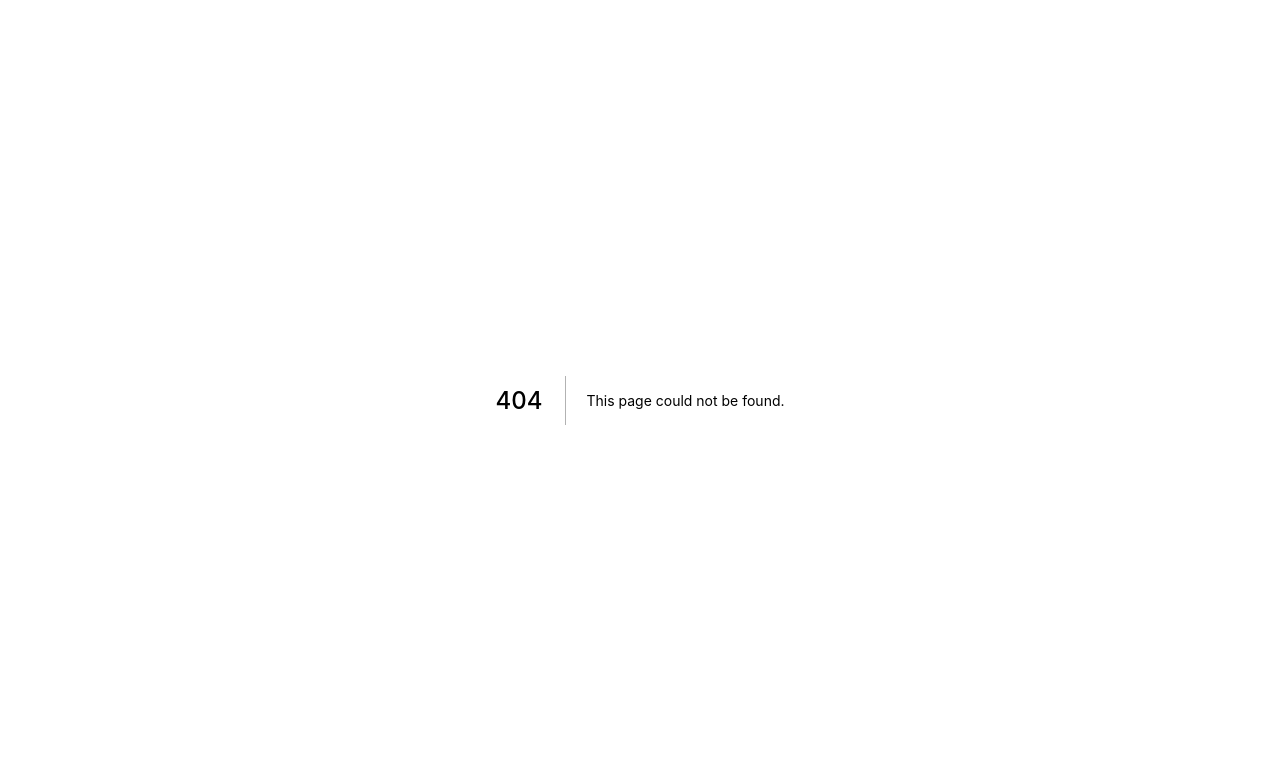
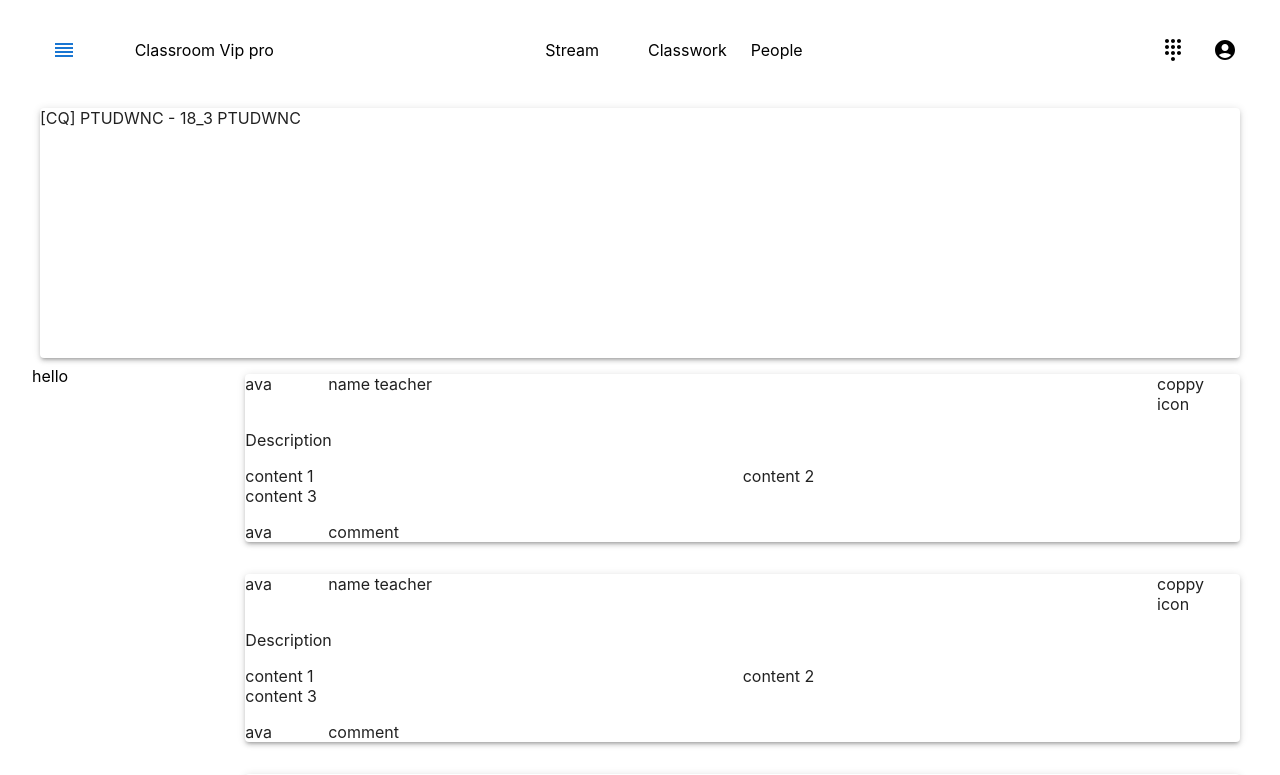
Before and after one commit to web-nangcao/classroom, a Next.js app: page /classroom/detail in a window 1280 px wide. Before the commit this address had no page. Shown: the top 775 px of the page. Built offline with nearby package versions, Linux system fonts and the light colour scheme.

Commit message:
basic class detail UI

```diff
--- /dev/null
+++ b/components/classroom/detail/bannerClassDetail.js
@@ -0,0 +1,23 @@
+import * as React from "react";
+import Box from "@mui/material/Box";
+import Paper from "@mui/material/Paper";
+import Grid from "@mui/material/Grid";
+
+export default function SimplePaper() {
+  return (
+    <Box
+      sx={{
+        display: "flex",
+        flexWrap: "wrap",
+        "& > :not(style)": {
+          m: 1,
+          width: "100%",
+          height: "250px",
+        },
+        verticalAlign: "bottom",
+      }}
+    >
+      <Paper elevation={3}>[CQ] PTUDWNC - 18_3 PTUDWNC</Paper>
+    </Box>
+  );
+}
--- /dev/null
+++ b/components/classroom/detail/lesson.js
@@ -0,0 +1,59 @@
+import * as React from "react";
+import Box from "@mui/material/Box";
+import Paper from "@mui/material/Paper";
+import Grid from "@mui/material/Grid";
+
+export default function SimplePaper() {
+  return (
+    <Box
+      sx={{
+        display: "flex",
+        flexWrap: "wrap",
+        "& > :not(style)": {
+          m: 1,
+          width: "100%",
+          height: "auto",
+        },
+      }}
+    >
+      <Paper elevation={3}>
+        <Grid container spacing={2}>
+          <Grid item container xs={12}>
+            <Grid item xs={1}>
+              ava
+            </Grid>
+            <Grid item xs={10}>
+              name teacher
+            </Grid>
+            <Grid item xs={1}>
+              coppy icon
+            </Grid>
+          </Grid>
+          <Grid item xs={12}>
+            {" "}
+            Description
+          </Grid>
+          <Grid item container xs={12}>
+            <Grid item xs={6}>
+              content 1
+            </Grid>
+            <Grid item xs={6}>
+              content 2
+            </Grid>
+            <Grid item xs={6}>
+              content 3
+            </Grid>
+          </Grid>
+          <Grid item container xs={12}>
+            <Grid item xs={1}>
+              ava
+            </Grid>
+            <Grid item xs={11}>
+              comment
+            </Grid>
+          </Grid>
+        </Grid>
+      </Paper>
+    </Box>
+  );
+}
--- /dev/null
+++ b/components/topBarClassDetail/drawerLeftSide.js
@@ -0,0 +1,82 @@
+import * as React from "react";
+import Box from "@mui/material/Box";
+import Drawer from "@mui/material/Drawer";
+import Button from "@mui/material/Button";
+import List from "@mui/material/List";
+import Divider from "@mui/material/Divider";
+import ListItem from "@mui/material/ListItem";
+import ListItemIcon from "@mui/material/ListItemIcon";
+import ListItemText from "@mui/material/ListItemText";
+import InboxIcon from "@mui/icons-material/MoveToInbox";
+import MailIcon from "@mui/icons-material/Mail";
+import ReorderIcon from "@mui/icons-material/Reorder";
+
+export default function TemporaryDrawer() {
+  const [state, setState] = React.useState({
+    top: false,
+    left: false,
+    bottom: false,
+    right: false,
+  });
+
+  const toggleDrawer = (anchor, open) => (event) => {
+    if (
+      event.type === "keydown" &&
+      (event.key === "Tab" || event.key === "Shift")
+    ) {
+      return;
+    }
+
+    setState({ ...state, [anchor]: open });
+  };
+
+  const list = (anchor) => (
+    <Box
+      sx={{ width: anchor === "top" || anchor === "bottom" ? "auto" : 250 }}
+      role="presentation"
+      onClick={toggleDrawer(anchor, false)}
+      onKeyDown={toggleDrawer(anchor, false)}
+    >
+      <List>
+        {["Inbox", "Starred", "Send email", "Drafts"].map((text, index) => (
+          <ListItem button key={text}>
+            <ListItemIcon>
+              {index % 2 === 0 ? <InboxIcon /> : <MailIcon />}
+            </ListItemIcon>
+            <ListItemText primary={text} />
+          </ListItem>
+        ))}
+      </List>
+      <Divider />
+      <List>
+        {["All mail", "Trash", "Spam"].map((text, index) => (
+          <ListItem button key={text}>
+            <ListItemIcon>
+              {index % 2 === 0 ? <InboxIcon /> : <MailIcon />}
+            </ListItemIcon>
+            <ListItemText primary={text} />
+          </ListItem>
+        ))}
+      </List>
+    </Box>
+  );
+
+  return (
+    <div>
+      {["left"].map((anchor) => (
+        <React.Fragment key={anchor}>
+          <Button onClick={toggleDrawer(anchor, true)}>
+            <ReorderIcon></ReorderIcon>
+          </Button>
+          <Drawer
+            anchor={anchor}
+            open={state[anchor]}
+            onClose={toggleDrawer(anchor, false)}
+          >
+            {list(anchor)}
+          </Drawer>
+        </React.Fragment>
+      ))}
+    </div>
+  );
+}
--- /dev/null
+++ b/components/topBarClassDetail/topBarClassDetail.js
@@ -0,0 +1,71 @@
+import React, { useState } from "react";
+
+import Grid from "@mui/material/Grid";
+import Box from "@mui/material/Box";
+import Paper from "@mui/material/Paper";
+import Menu from "@mui/material/Menu";
+import MenuItem from "@mui/material/MenuItem";
+import IconButton from "@mui/material/IconButton";
+
+import DialpadIcon from "@mui/icons-material/Dialpad";
+import AccountCircleIcon from "@mui/icons-material/AccountCircle";
+
+import DrawerLeftSide from "./drawerLeftSide";
+
+import { styled } from "@mui/material/styles";
+
+import topBarClassDetailStyle from "./topBarClassDetail.module.css";
+
+const Item = styled(Paper)(({ theme }) => ({
+  ...theme.typography.body2,
+  padding: theme.spacing(1),
+  textAlign: "center",
+  color: theme.palette.text.secondary,
+}));
+
+export default function topBarClassDetail() {
+  const [anchorAdd, setAnchorAdd] = useState(null);
+
+  const isMenuOpen = Boolean(anchorAdd);
+
+  const handleProfileMenuOpen = (event) => {
+    setAnchorAdd(event.currentTarget);
+  };
+
+  const handleMenuClose = () => {
+    setAnchorAdd(null);
+  };
+  const menuId = "primary-search-account-menu";
+  return (
+    <Box
+      sx={{ flexGrow: 1 }}
+      className={topBarClassDetailStyle.topbar}
+      display="flex"
+      justifyContent="center"
+    >
+      <Grid container spacing={2}>
+        <Grid item xs={1} className={topBarClassDetailStyle.topBarItem}>
+          <DrawerLeftSide> </DrawerLeftSide>{" "}
+        </Grid>{" "}
+        <Grid item xs={4} className={topBarClassDetailStyle.topBarItem}>
+          Classroom Vip pro{" "}
+        </Grid>{" "}
+        <Grid item xs={1} className={topBarClassDetailStyle.topBarItem}>
+          Stream{" "}
+        </Grid>{" "}
+        <Grid item xs={1} className={topBarClassDetailStyle.topBarItem}>
+          Classwork{" "}
+        </Grid>{" "}
+        <Grid item xs={4} className={topBarClassDetailStyle.topBarItem}>
+          People{" "}
+        </Grid>{" "}
+        <Grid item xs={0.5} className={topBarClassDetailStyle.topBarItem}>
+          <DialpadIcon> </DialpadIcon>{" "}
+        </Grid>{" "}
+        <Grid item xs={0.5} className={topBarClassDetailStyle.topBarItem}>
+          <AccountCircleIcon> </AccountCircleIcon>{" "}
+        </Grid>{" "}
+      </Grid>{" "}
+    </Box>
+  );
+}
--- /dev/null
+++ b/components/topBarClassDetail/topBarClassDetail.module.css
@@ -0,0 +1,8 @@
+.topbar {
+    height: 100px;
+}
+
+.topBarItem {
+    display: flex;
+    align-items: center;
+}
--- /dev/null
+++ b/pages/classroom/detail.js
@@ -0,0 +1,45 @@
+import Head from "next/head";
+import Image from "next/image";
+import Grid from "@mui/material/Grid";
+import Stack from "@mui/material/Stack";
+
+import styles from "../../styles/Home.module.css";
+
+import Layout from "../../components/layout";
+
+import TopBarClassDetail from "../../components/topBarClassDetail/topBarClassDetail";
+import MenuBar from "../../components/menuBar/menubar";
+import ClassRoom from "../../components/classroom/classroom";
+import Lesson from "../../components/classroom/detail/lesson";
+import Banner from "../../components/classroom/detail/bannerClassDetail";
+
+export default function ClassRoomPage() {
+  return (
+    <Layout>
+      <>
+        <div className={styles.container}>
+          <Head>
+            <title>Detail Class</title>
+            <meta name="description" content="Generated by create next app" />
+            <link rel="icon" href="/favicon.ico" />
+          </Head>
+          <TopBarClassDetail></TopBarClassDetail>
+          <Banner></Banner>
+          <Grid container spacing={2}>
+            <Grid item xs={2}>
+              hello
+            </Grid>{" "}
+            <Grid item xs={10}>
+              <Stack spacing={2}>
+                <Lesson></Lesson>
+                <Lesson></Lesson>
+                <Lesson></Lesson>
+                <Lesson></Lesson>
+              </Stack>
+            </Grid>{" "}
+          </Grid>{" "}
+        </div>
+      </>
+    </Layout>
+  );
+}
```
